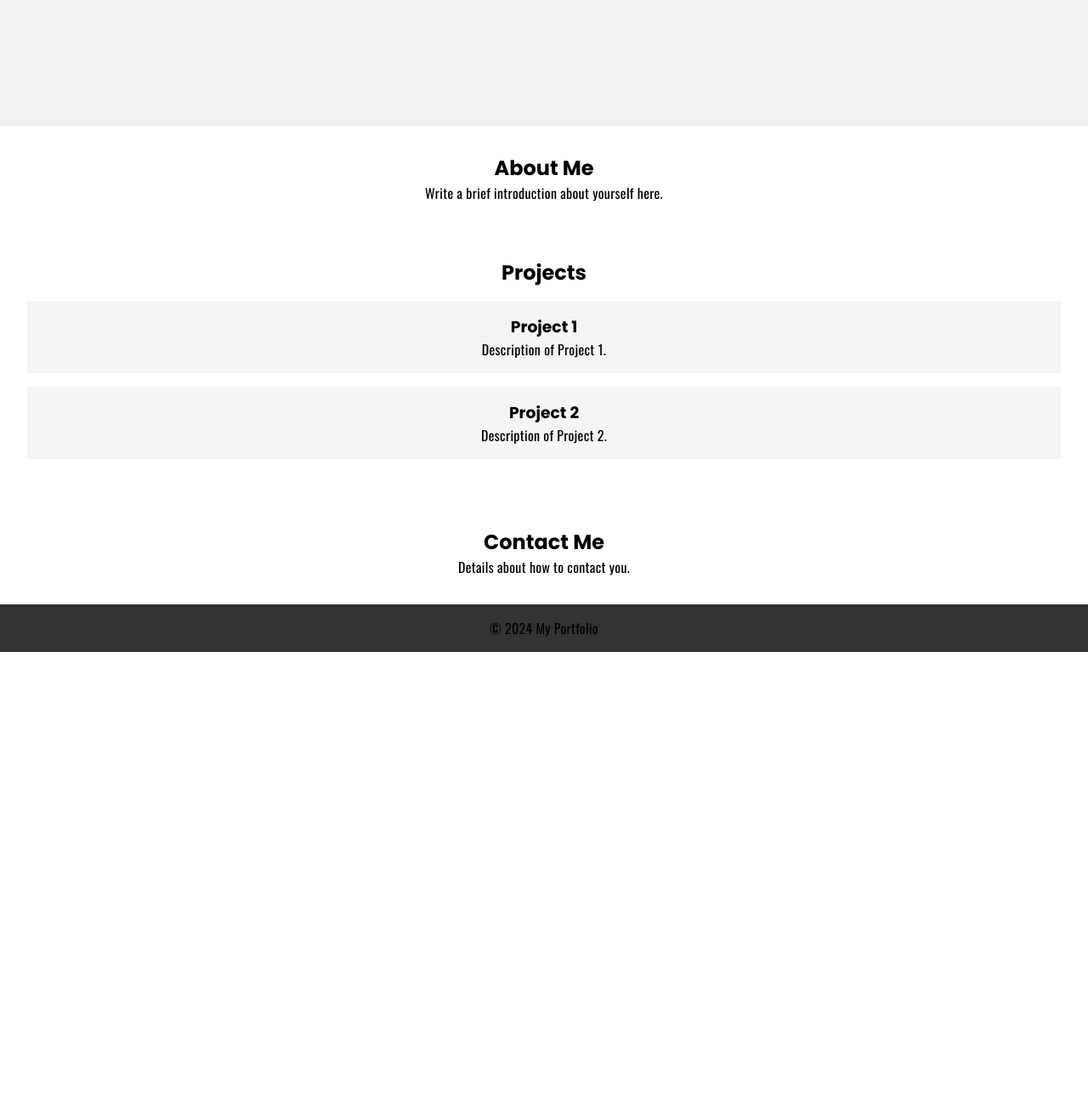
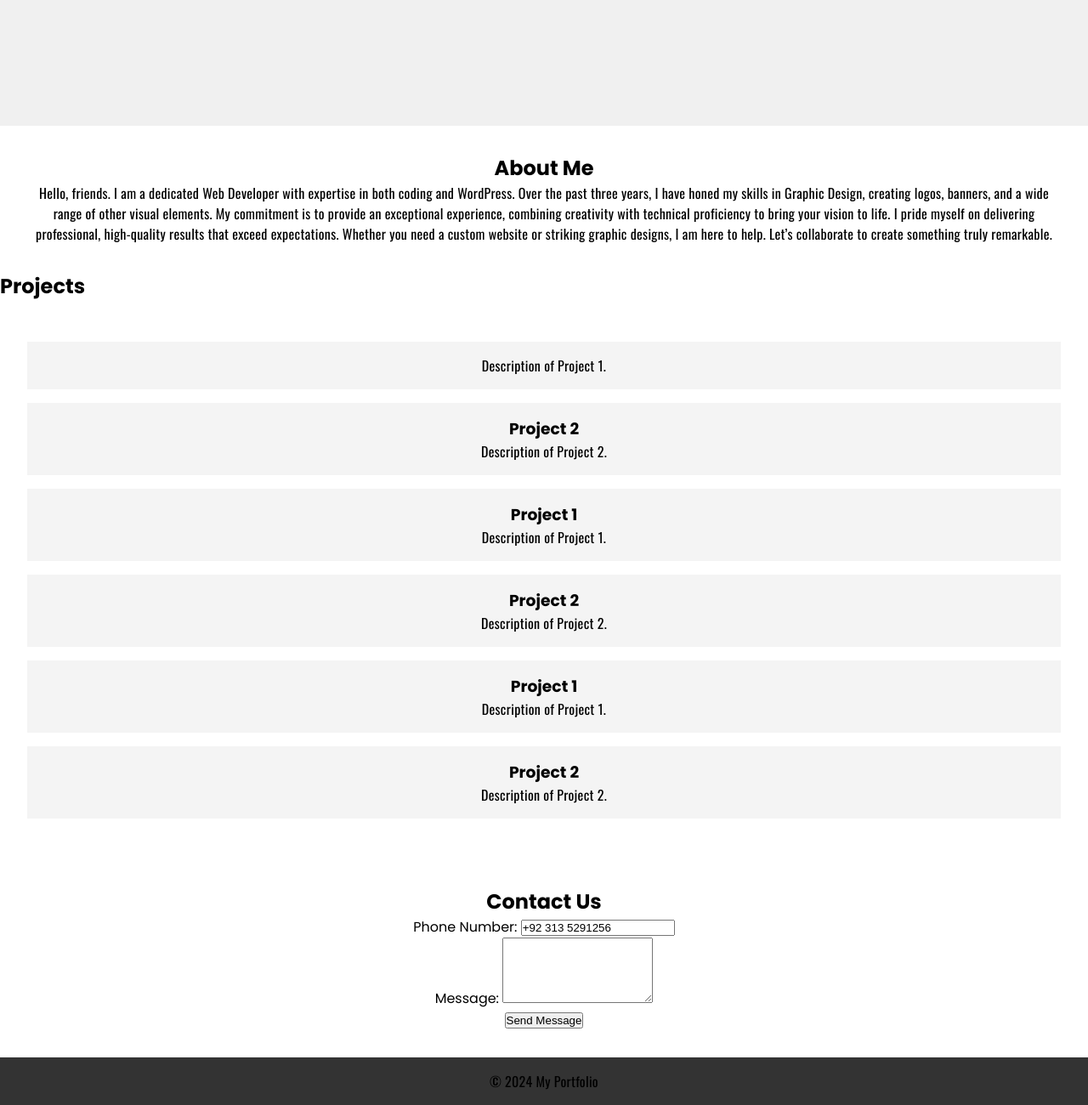
Before and after one commit to TalhaCodingProjects/Talha-Malik-Portfolio, a plain HTML site: page index.html in a window 1280 px wide. Shown: the part 556-1856 px from the top of the page at 85% size. Before the commit the page ends 1323 px from the top, so only its background shows below. Drawn offline with nearby package versions, Linux system fonts and the light colour scheme.

Commit message:
Update index.html

```diff
--- a/index.html
+++ b/index.html
@@ -1,12 +1,13 @@
 <!DOCTYPE html>
 <html lang="en">
+
 <head>
     <meta charset="UTF-8">
     <meta name="viewport" content="width=device-width, initial-scale=1.0">
     <title>Portfolio</title>
     <link rel="stylesheet" href="style.css">
     <script src="script.js" defer></script>
-    <link rel="shortcut icon" href="https://raw.githubusercontent.com/TalhaCodingProjects/Talha-Malik-Portfolio/7ba8e1e7d93e8ce0c31a184595abdfcf305d129a/favicon.svg" type="image/x-icon">
+    <link rel="shortcut icon" href="/Talha-Malik-Portfolio/favicon.svg" type="image/x-icon">
 </head>
 
 <header>
@@ -30,21 +31,54 @@
     <div class="hero-content">
         <div class="container">
             <h1 contenteditable>I am Talha Malik</h1>
-                <p>I am a highly skilled and professional Frontend Web Developer with expertise in creating dynamic and responsive websites using HTML, CSS, and JavaScript. With three years of extensive experience in Graphic Designing, I possess a keen eye for aesthetics and user-friendly design. Additionally, I have substantial experience in developing websites using WordPress, allowing me to deliver customized and scalable web solutions</p>
+            <p>I am a highly skilled and professional Frontend Web Developer with expertise in creating dynamic and
+                responsive websites using HTML, CSS, and JavaScript. With three years of extensive experience in Graphic
+                Designing, I possess a keen eye for aesthetics and user-friendly design. Additionally, I have
+                substantial experience in developing websites using WordPress, allowing me to deliver customized and
+                scalable web solutions</p>
         </div>
     </div>
     <div class="hero-image">
-            <img src="https://raw.githubusercontent.com/TalhaCodingProjects/Personal-Portfolio-Page/main/Screenshot%202024-05-29%20131919.png" alt="Hero Image">
+        <img src="https://raw.githubusercontent.com/TalhaCodingProjects/Personal-Portfolio-Page/main/Screenshot%202024-05-29%20131919.png"
+            alt="Hero Image">
     </div>
 </section>
 
 <section id="about" class="about-section">
     <h2>About Me</h2>
-        <p>Write a brief introduction about yourself here.</p>
+    <p>Hello, friends. I am a dedicated Web Developer with expertise in both coding and WordPress. Over the past three
+        years, I have honed my skills in Graphic Design, creating logos, banners, and a wide range of other visual
+        elements. My commitment is to provide an exceptional experience, combining creativity with technical proficiency
+        to bring your vision to life. I pride myself on delivering professional, high-quality results that exceed
+        expectations. Whether you need a custom website or striking graphic designs, I am here to help. Let’s
+        collaborate to create something truly remarkable.
+    </p>
 </section>
 
+
+<div class="project-heading">
+    <h2>Projects</h2>
+</div>
 <section id="projects" class="projects-section">
-        <h2>Projects</h2>
+    <div class="project-card">
+        <div class="project-card-img">
+
+        </div>
+        <h3></h3>
+        <p>Description of Project 1.</p>
+    </div>
+    <div class="project-card">
+        <h3>Project 2</h3>
+        <p>Description of Project 2.</p>
+    </div>
+    <div class="project-card">
+        <h3>Project 1</h3>
+        <p>Description of Project 1.</p>
+    </div>
+    <div class="project-card">
+        <h3>Project 2</h3>
+        <p>Description of Project 2.</p>
+    </div>
     <div class="project-card">
         <h3>Project 1</h3>
         <p>Description of Project 1.</p>
@@ -56,12 +90,26 @@
 </section>
 
 <section id="contact" class="contact-section">
-        <h2>Contact Me</h2>
-        <p>Details about how to contact you.</p>
+     <div class="contact-form-container">
+        <h2>Contact Us</h2>
+        <form id="contactForm">
+            <div class="form-group">
+                <label for="phoneNumber">Phone Number:</label>
+                <input type="text" id="phoneNumber" name="phoneNumber" value="+92 313 5291256" readonly>
+            </div>
+            <div class="form-group">
+                <label for="message">Message:</label>
+                <textarea id="message" name="message" rows="5" required></textarea>
+            </div>
+            <button type="submit">Send Message</button>
+        </form>
+        <p id="responseMessage"></p>
+    </div>
 </section>
 
 <footer>
     <p>&copy; 2024 My Portfolio</p>
 </footer>
 </body>
+
 </html>
```
Lines whose indentation alone changed are shown as unchanged.
